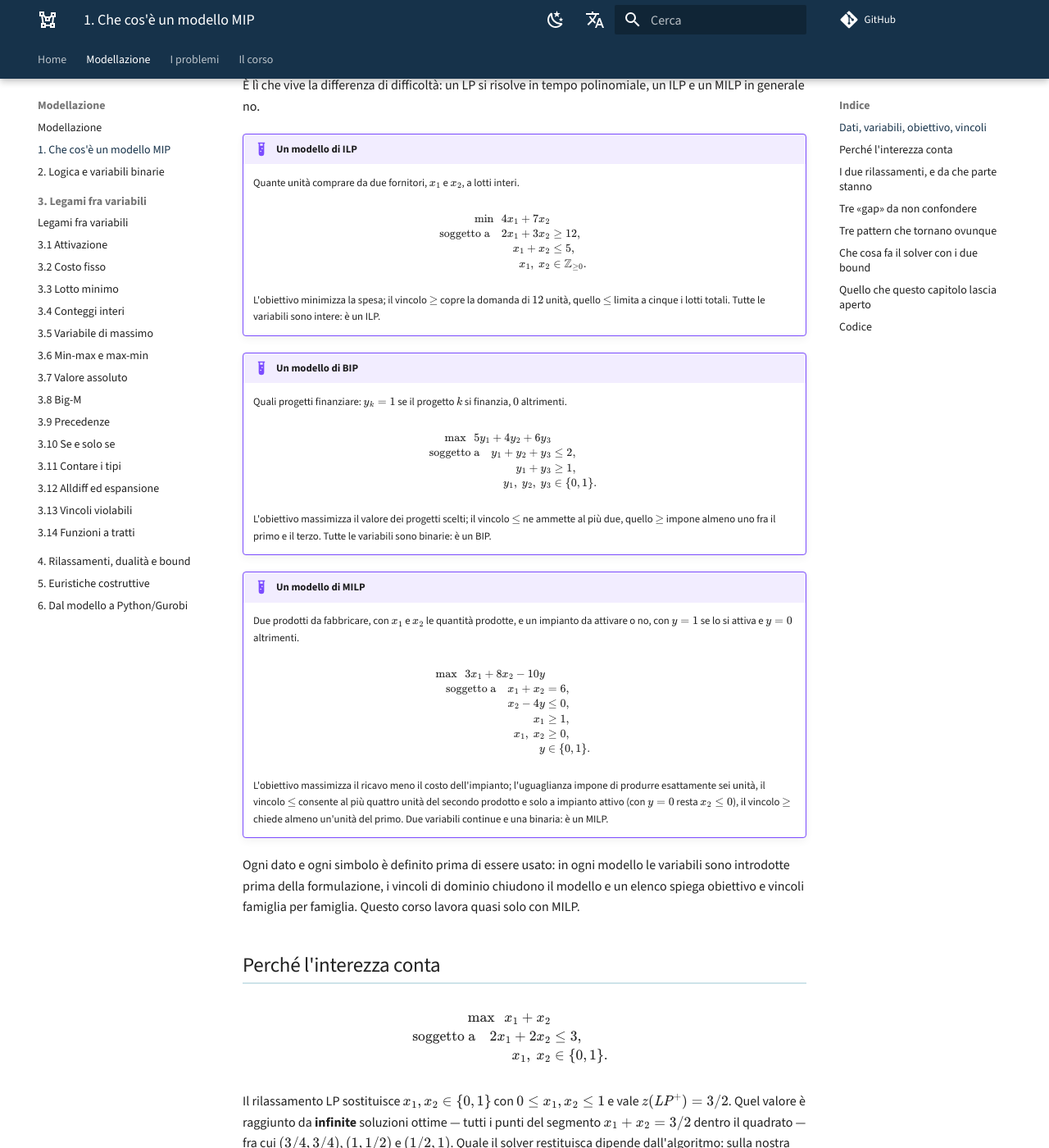
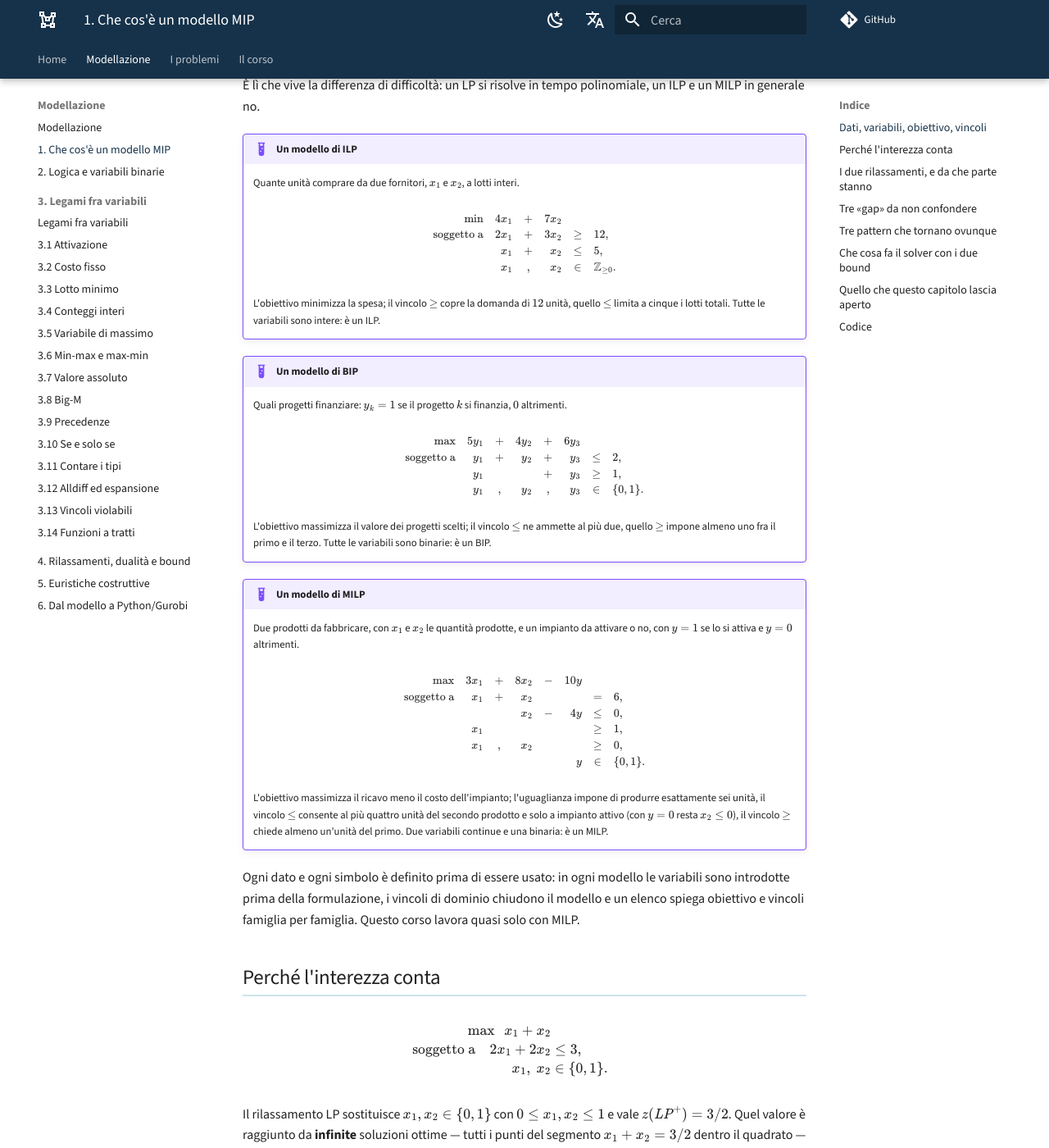
Before and after one commit to fabiofurini/modellazione-mip, an MkDocs documentation site: the page built from docs/modellazione-1.md, in a window 1280 px wide and 1400 px high, scrolled down 1148 px. Shown: the whole window at 82% size. Built offline with MkDocs 1.6.1 and Material for MkDocs 9.7.7, drawn with Linux system fonts in a browser that asks for light colours; comment, search, counter and statistics services are not loaded.

Commit message:
Modelli incolonnati: una colonna per variabile, dominio compreso
- ogni variabile ha la sua colonna, con le celle vuote dove non compare
- la riga dei domini sta dentro l'array, con le virgole nella colonna del
  segno, così le variabili restano allineate
- termini noti allineati a sinistra, più spazio fra righe e colonne

Co-Authored-By: Claude Opus 5 (1M context) <noreply@anthropic.com>

```diff
--- a/docs/modellazione-1.md
+++ b/docs/modellazione-1.md
@@ -60,12 +60,12 @@ polinomiale, un ILP e un MILP in generale no.
     Quante unità comprare da due fornitori, $x_1$ e $x_2$, a lotti interi.
 
     $$
-    \begin{aligned}
-    \min ~~ 4x_1 + 7x_2 & & \\
-    \text{soggetto a} \quad 2x_1 + 3x_2 &\ge 12, & \\
-    x_1 + x_2 &\le 5, & \\
-    x_1,\ x_2 &\in \mathbb{Z}_{\ge 0}. &
-    \end{aligned}
+    \begin{array}{r r c r c l}
+    \min & 4x_1 & + & 7x_2 &  & \\
+    \text{soggetto a} & 2x_1 & + & 3x_2 & \ge & 12,\\
+     & x_1 & + & x_2 & \le & 5,\\
+     & x_1 & , & x_2 & \in & \mathbb{Z}_{\ge 0}.
+    \end{array}
     $$
 
     L'obiettivo minimizza la spesa; il vincolo $\ge$ copre la domanda di $12$
@@ -77,12 +77,12 @@ polinomiale, un ILP e un MILP in generale no.
     altrimenti.
 
     $$
-    \begin{aligned}
-    \max ~~ 5y_1 + 4y_2 + 6y_3 & & \\
-    \text{soggetto a} \quad y_1 + y_2 + y_3 &\le 2, & \\
-    y_1 + y_3 &\ge 1, & \\
-    y_1,\ y_2,\ y_3 &\in \{0, 1\}. &
-    \end{aligned}
+    \begin{array}{r r c r c r c l}
+    \max & 5y_1 & + & 4y_2 & + & 6y_3 &  & \\
+    \text{soggetto a} & y_1 & + & y_2 & + & y_3 & \le & 2,\\
+     & y_1 &  &  & + & y_3 & \ge & 1,\\
+     & y_1 & , & y_2 & , & y_3 & \in & \{0, 1\}.
+    \end{array}
     $$
 
     L'obiettivo massimizza il valore dei progetti scelti; il vincolo $\le$ ne
@@ -94,14 +94,14 @@ polinomiale, un ILP e un MILP in generale no.
     impianto da attivare o no, con $y = 1$ se lo si attiva e $y = 0$ altrimenti.
 
     $$
-    \begin{aligned}
-    \max ~~ 3x_1 + 8x_2 - 10y & & \\
-    \text{soggetto a} \quad x_1 + x_2 &= 6, & \\
-    x_2 - 4y &\le 0, & \\
-    x_1 &\ge 1, & \\
-    x_1,\ x_2 &\ge 0, & \\
-    y &\in \{0, 1\}. &
-    \end{aligned}
+    \begin{array}{r r c r c r c l}
+    \max & 3x_1 & + & 8x_2 & - & 10y &  & \\
+    \text{soggetto a} & x_1 & + & x_2 &  &  & = & 6,\\
+     &  &  & x_2 & - & 4y & \le & 0,\\
+     & x_1 &  &  &  &  & \ge & 1,\\
+     & x_1 & , & x_2 &  &  & \ge & 0,\\
+     &  &  &  &  & y & \in & \{0, 1\}.
+    \end{array}
     $$
 
     L'obiettivo massimizza il ricavo meno il costo dell'impianto; l'uguaglianza
```
